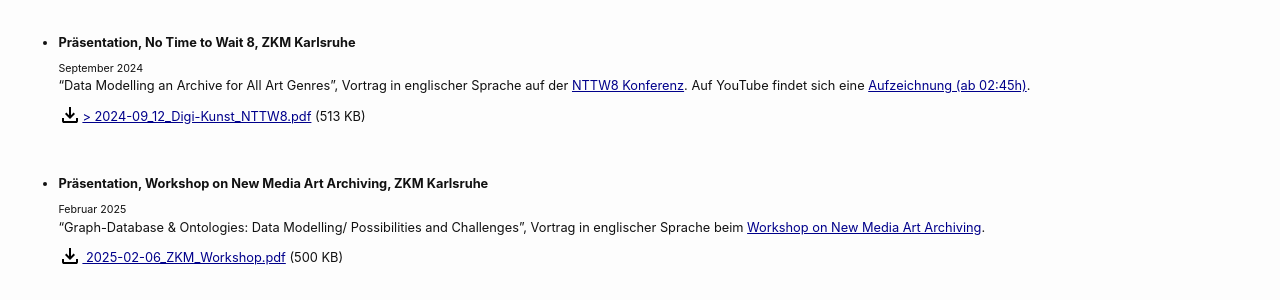
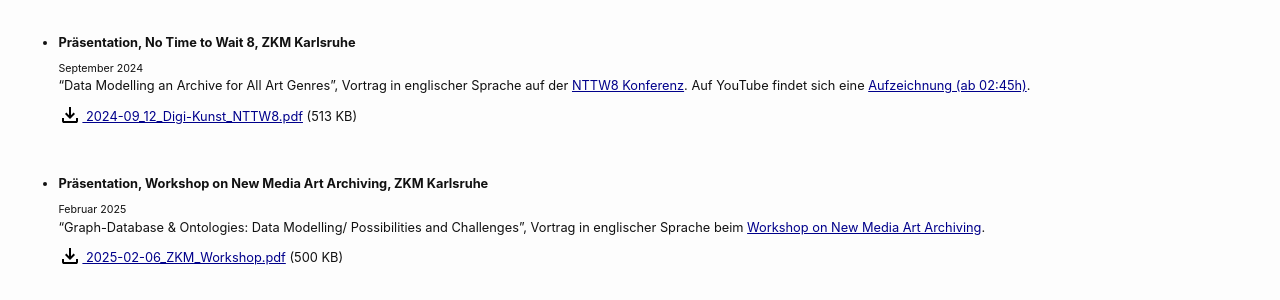
Before and after one commit to ottjannik/digi-kunst.github.io, a Jekyll site: the page built from ressourcen/veroeffentlichungen-und-praesentationen.markdown, in a window 1280 px wide. Shown: the part 969-1269 px from the top of the page. Built offline with Jekyll 4.4.1, drawn with Linux system fonts in a browser that asks for light colours; a script that is not in the unit is left out.

Commit message:
Update veroeffentlichungen-und-praesentationen.markdown

```diff
--- a/ressourcen/veroeffentlichungen-und-praesentationen.markdown
+++ b/ressourcen/veroeffentlichungen-und-praesentationen.markdown
@@ -31,7 +31,7 @@ Vorstellung des Projekts im [Netzwerk „Austausch Digital Assets“](https://hf
 * **Präsentation, No Time to Wait 8, ZKM Karlsruhe**
 <sub>September 2024</sub>
 "Data Modelling an Archive for All Art Genres", Vortrag in englischer Sprache auf der [NTTW8 Konferenz](https://mediaarea.net/NoTimeToWait8). Auf YouTube findet sich eine [Aufzeichnung (ab 02:45h)](https://www.youtube.com/watch?v=QDCFl79PV_M&t=9905s).<br>
-[<svg class="download-icon" xmlns="https://www.w3.org/2000/svg" height="24" viewBox="0 -960 960 960" width="24"><path d="M480-320 280-520l56-58 104 104v-326h80v326l104-104 56 58-200 200ZM240-160q-33 0-56.5-23.5T160-240v-120h80v120h480v-120h80v120q0 33-23.5 56.5T720-160H240Z"/></svg>> 2024-09_12_Digi-Kunst_NTTW8.pdf](/assets/documents/2024-09_12_Digi-Kunst_NTTW8.pdf) (513 KB)
+[<svg class="download-icon" xmlns="https://www.w3.org/2000/svg" height="24" viewBox="0 -960 960 960" width="24"><path d="M480-320 280-520l56-58 104 104v-326h80v326l104-104 56 58-200 200ZM240-160q-33 0-56.5-23.5T160-240v-120h80v120h480v-120h80v120q0 33-23.5 56.5T720-160H240Z"/></svg> 2024-09_12_Digi-Kunst_NTTW8.pdf](/assets/documents/2024-09_12_Digi-Kunst_NTTW8.pdf) (513 KB)
 
 * **Präsentation, Workshop on New Media Art Archiving, ZKM Karlsruhe**
 <sub>Februar 2025</sub>
```
Also changed, not shown: 1 other file.
